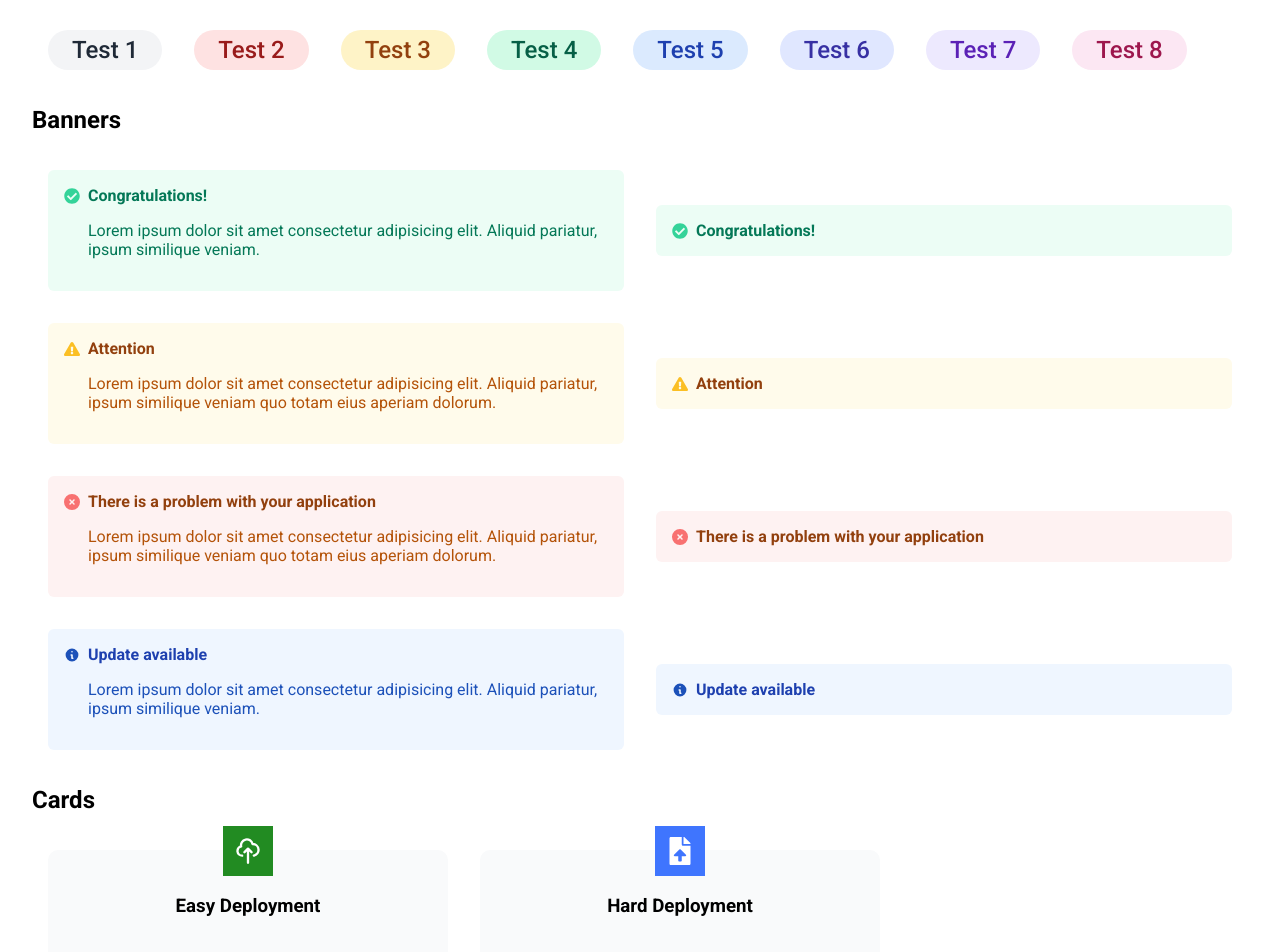
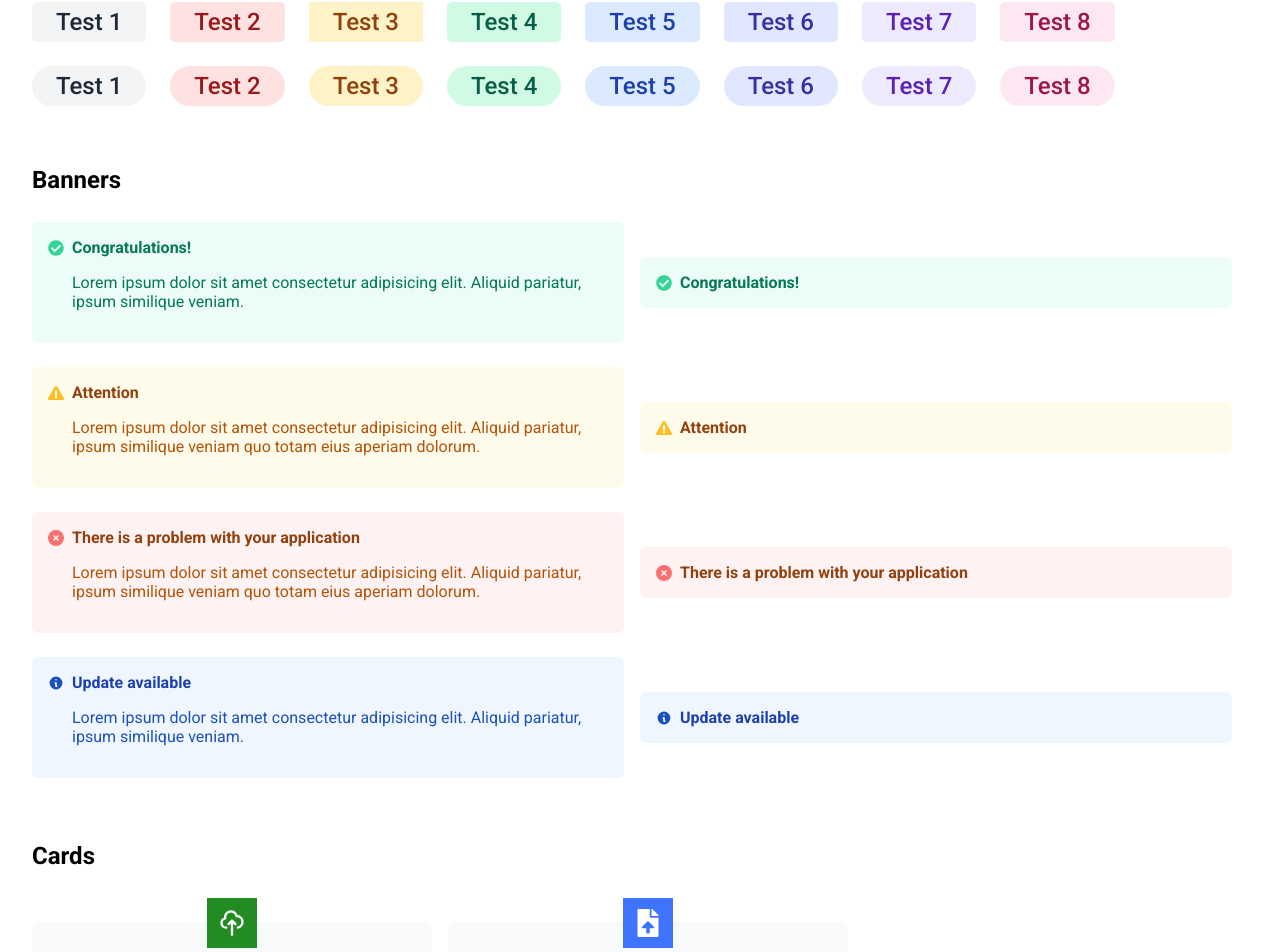
Before and after one commit to benwiacek/component-library, a React (Vite) app: page / in a window 1280 px wide. Shown: the part 227-1179 px from the top of the page. Built offline with nearby package versions, Linux system fonts and the light colour scheme.

Commit message:
fixed margins on sections to improve alignment

```diff
--- a/src/index.css
+++ b/src/index.css
@@ -6,10 +6,12 @@ body {
     margin: 0;
     font-family: "Roboto", sans-serif;
 	font-size: 1rem;
+    padding: 2em;
 }
 
 main {
-    margin: 1rem 2rem;
+    margin: 1rem auto;
+    max-width: 1600px;
 }
 
 h1 {
@@ -19,6 +21,7 @@ h1 {
 
 h2 {
     font-size: 1.5rem;
+    margin-top: 2em;
 }
 
 /* === Badges === */
@@ -33,7 +36,7 @@ h2 {
     padding: 0.25em 1em;
     font-size: 1.5rem;
     font-weight: 500;
-    margin: 1rem;
+    margin: 0.5em 1em 0.5em 0;
 }
 
 .badge > p {
@@ -93,7 +96,7 @@ h2 {
 .banner {
     display: flex;
     padding: 1em;
-    margin: 1em;
+    margin: 0.5em 1em 1em 0;
     width: 800px;
     border-radius: 6px;
 }
@@ -178,7 +181,7 @@ h2 {
     display: flex;
     flex-direction: column;
     align-items: center;
-    margin: 1rem;
+    margin: 2em 1em 0.5em 0;
     border-radius: 10px;
     padding: 0.75em;
 }
```
